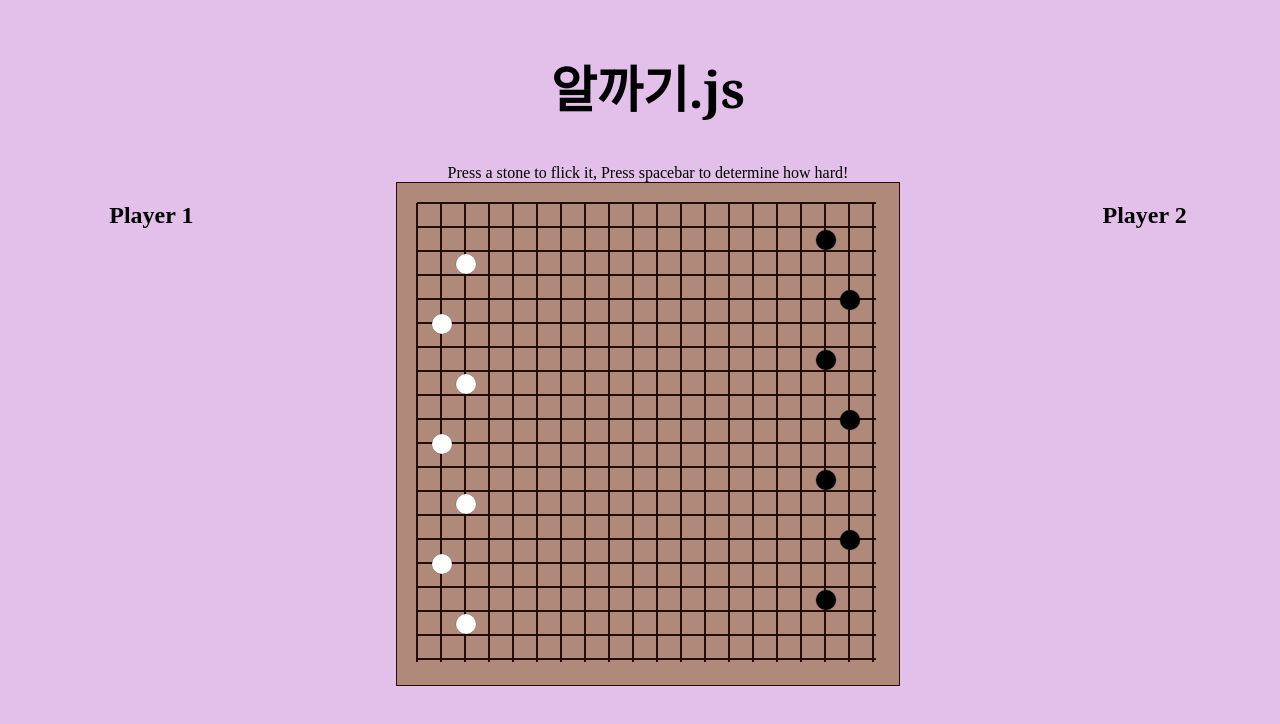
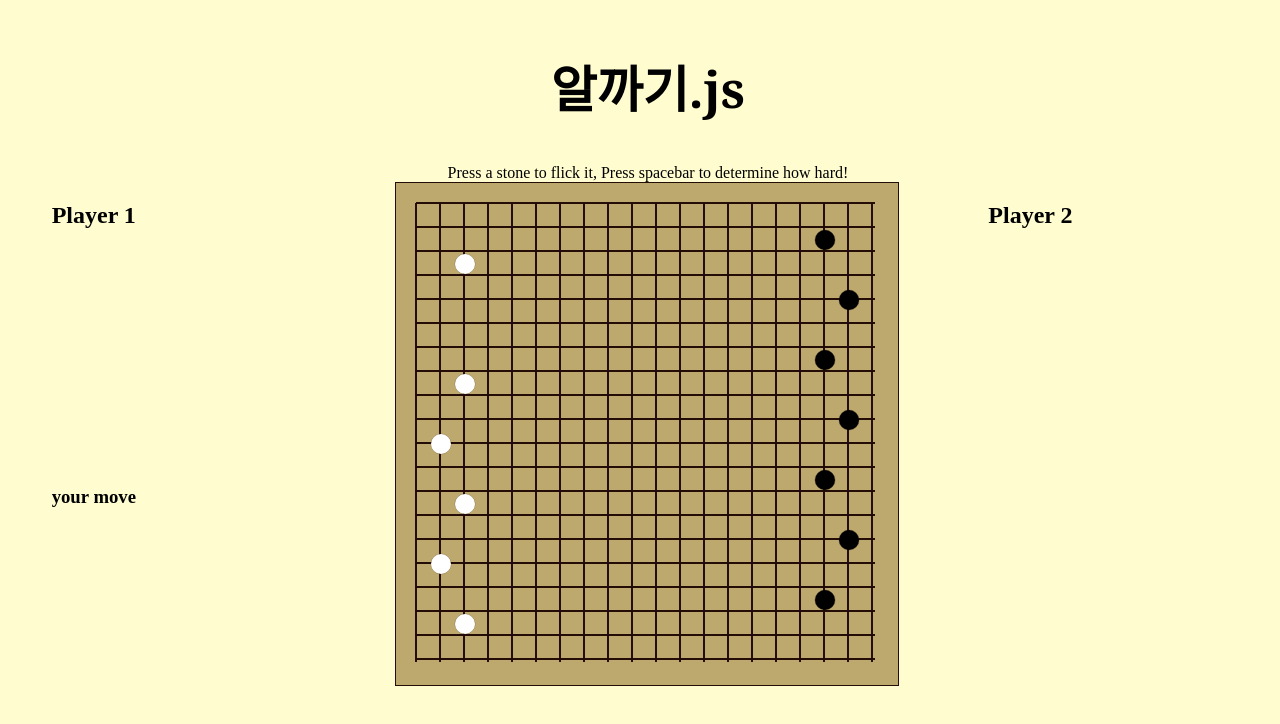
Before and after one commit to jonbae213/alkkagi.js, a website built with webpack: page index.html in a window 1280 px wide. Both pictures are taken after a click on the element 648 px from the left and 434 px from the top of the page. Built offline with nearby package versions, Linux system fonts and the light colour scheme.

Commit message:
Got all the ui done, need to implement request frames

```diff
--- a/index.html
+++ b/index.html
@@ -16,13 +16,17 @@
   <section class="middle">
     <div class="player-one">
       <h2>Player 1</h2>
+      <h3 id="white"></h3>
     </div>
-    <section className="game-section">
+    <section class="game-section">
       <canvas id="board"></canvas>
-      <div class="power-bar"></div>
+      <div class="power-bar-container">
+        <div class="power-bar"></div>
+      </div>
     </section>
     <div class="player-two">
       <h2>Player 2</h2>
+      <h3 id="black"></h3>
     </div>
   </section>
   <section class="bottom">
--- a/src/index.js
+++ b/src/index.js
@@ -11,5 +11,7 @@
   // const game = new Game();
   // new Alkkagi(game, ctx).start();
   const gameview = new View(new Game(new Board()), ctx);
-  gameview.draw();
+  gameview.game.draw(ctx);
+  gameview.game.board.whiteStones[0].move(0, 14)
+  gameview.game.draw(ctx);
 });
--- a/src/scripts/game.js
+++ b/src/scripts/game.js
@@ -1,20 +1,64 @@
-import Keyboard from './game_inputs/keyboard';
-import Mouse from './game_inputs/mouse';
+// import Player from './game_objects/player';
+import Input from './game_inputs/input';
 
 export default class Game {
   constructor(board) {
     this.board = board;
-    this.keyboard = new Keyboard();
-    this.mouse = new Mouse();
-
+    this.input = new Input();
+    this.currentPlayer = 'white';
     this.setupInputs();
   }
 
   setupInputs() {
-    document.addEventListener('keydown', e => this.keyboard.handleKeyHeld(e));
-    document.addEventListener('keyup', e => this.keyboard.handleKeyUp(e));
+    document.addEventListener('keydown', e => {
+      if (Number.isInteger(this.input.selectedStone) && this.input.dir) {
+        this.input.handleKeyHeld(e)
+      }
+    });
+    document.addEventListener('keyup', e => {
+      if (this.input.dir) {
+        if (this.currentPlayer === 'white') {
+          this.board.whiteStones[this.input.selectedStone]
+            .move(this.input.dir, this.input.power);
+          this.currentPlayer = 'black';
+        } else {
+          this.board.blackStones[this.input.selectedStone]
+            .move(this.input.dir, this.input.power);
+          this.currentPlayer = 'white';
+        }
+
+        this.input.handleKeyUp(e);
+      }
+    });
     document.getElementById('board').addEventListener('click', e => {
-      this.mouse.handleMouseClick(e, this.board)
+      let currentPlayerStones;
+      if (this.currentPlayer === 'white') {
+        currentPlayerStones = this.board.whiteStones;
+      } else {
+        currentPlayerStones = this.board.blackStones;
+      }
+      if (!Number.isInteger(this.input.selectedStone)) {
+        this.input.handleFirstMouseClick(e, currentPlayerStones);
+      } else {
+        this.input.handleSecondMouseClick(e);
+      }
     });
   }
+
+  draw(ctx) {
+    ctx.clearRect(0, 0, 504, 504);
+    this.board.draw(ctx);
+    this.board.whiteStones.concat(this.board.blackStones).forEach(stone => {
+      stone.draw(ctx);
+    });
+  }
+
+  // start(timestamp) {
+  //   let deltaTime = timestamp - lastTime;
+  //   lastTime = timestamp;
+
+  //   this.board.draw(deltaTime);
+
+  //   requestAnimationFrame(start)
+  // }
 }
--- /dev/null
+++ b/src/scripts/game_inputs/input.js
@@ -0,0 +1,64 @@
+export default class Input {
+  constructor() {
+    this.power = 0;
+    this.selectedStone = false;
+    this.dir = null;
+    this.stonePos = [];
+    this.player = 'white'
+    this.notify('your move');
+  }
+
+  handleKeyHeld(e) {
+    if (e.keyCode !== 32) {
+      return;
+    } else if (this.power === 14) {
+      return;
+    }
+    this.power++;
+    const power_bar = (this.power * 36);
+    document.getElementsByClassName('power-bar')[0].style.width = `${power_bar}px`;
+  }
+
+  handleKeyUp(e) {
+    this.power = 0;
+    this.dir = false;
+    this.stonePos = [];
+    this.selectedStone = false;
+    document.getElementsByClassName('power-bar')[0].style.width = "0";
+    this.notify('')
+    this.player = this.player === 'white' ? 'black' : 'white'
+    this.notify('your move');
+  }
+
+  handleMouseMove(e) {
+    if (!this.selectedStone) {
+      return;
+    }
+
+  }
+
+  handleFirstMouseClick(e, stones) {
+    const hor = e.pageX - e.target.offsetLeft - 7;
+    const vert = e.pageY - e.target.offsetTop - 170;
+    stones.forEach(stone => {
+      if (Math.sqrt(Math.pow((hor - stone.pos[0]), 2) + Math.pow((vert - stone.pos[1]), 2)) < 10) {
+        this.selectedStone = stone.num;
+        this.stonePos = stone.pos;
+        this.notify('flicking...');
+      }
+    });
+  }
+
+  handleSecondMouseClick(e) {
+    this.notify('calculating power...');
+    const hor = e.pageX - e.target.offsetLeft - 7;
+    const vert = e.pageY - e.target.offsetTop - 170;
+    let [x, y] = this.stonePos;
+
+    this.dir = Math.atan2(vert - y, hor - x) * -1;
+  }
+
+  notify(str) {
+    document.getElementById(this.player).innerText = str;
+  }
+}
--- a/src/scripts/game_inputs/keyboard.js
+++ /dev/null
@@ -1,21 +0,0 @@
-export default class Keyboard {
-  constructor() {
-    this.power = 0;
-  }
-
-  handleKeyHeld(e) {
-    if (e.keyCode !== 32) {
-      return;
-    } else if (this.power === 14) {
-      return;
-    }
-    this.power++;
-    const power_bar = (this.power * 36);
-    document.getElementsByClassName('power-bar')[0].style.width = `${power_bar}px`;
-  }
-
-  handleKeyUp(e) {
-    this.power = 0;
-    document.getElementsByClassName('power-bar')[0].style.width = "0";
-  }
-}
--- a/src/scripts/game_inputs/mouse.js
+++ /dev/null
@@ -1,27 +0,0 @@
-export default class Mouse {
-  constructor() {
-    this.selectedStone = false;
-  }
-
-  handleMouseMove(e) {
-    if (!this.selectedStone) {
-      return;
-    }
-
-  }
-
-  handleMouseClick(e, board) {
-    const hor = e.pageX - e.currentTarget.offsetLeft - 7;
-    const vert = e.pageY - e.currentTarget.offsetTop - 170;
-    if (Number.isInteger(this.selectedStone)) {
-      this.selectedStone = false;
-    }
-    board.whiteStones.concat(board.blackStones).forEach(stone => {
-      if (Math.sqrt(Math.pow((hor - stone.pos[0]), 2) + Math.pow((vert - stone.pos[1]), 2)) < 10) {
-        this.selectedStone = stone.num;
-        console.log(`clicked ${this.selectedStone}`)
-      }
-    })
-  }
-
-}
--- a/src/scripts/game_objects/board.js
+++ b/src/scripts/game_objects/board.js
@@ -27,13 +27,11 @@
   }
 
   placeBlackStones() {
-    let i = 7;
-    let j = 0
+    let i = 0
     while (this.blackStones.length < 7) {
-      let [x, y] = initialWhitePositions[j];
+      let [x, y] = initialWhitePositions[i];
       this.blackStones.push(new Stone("black", [500 - x, 500 - y], i));
       i++;
-      j++;
     }
   }
 
--- a/src/scripts/game_objects/stone.js
+++ b/src/scripts/game_objects/stone.js
@@ -13,9 +13,10 @@
     ctx.fillStyle = this.color;
     ctx.fill();
   }
+  move(dir, speed) {
+    let xVec = speed * Math.cos(dir);
+    let yVec = speed * Math.sin(dir);
 
-  move(dir, speed,) {
-    const [x, y] = dir;
-    this.pos = [this.pos[0] + (x * speed), this.pos[1] + (y * speed)]
+    this.pos = [this.pos[0] * xVec, this.pos[1] * yVec];
   }
 }
--- a/src/scripts/view.js
+++ b/src/scripts/view.js
@@ -2,14 +2,13 @@
   constructor(game, ctx) {
     this.game = game;
     this.ctx = ctx;
-
   }
 
-  draw() {
-    this.ctx.clearRect(0, 0, 504, 504);
-    this.game.board.draw(this.ctx);
-    this.game.board.whiteStones.concat(this.game.board.blackStones).forEach(stone => {
-      stone.draw(this.ctx);
-    });
-  }
+  // animate(timestamp) {
+  //   const deltaTime = timestamp - this.lastTime;
+  //   this.game.draw(this.ctx);
+  //   this.lastTime = timestamp;
+
+  //   requestAnimationFrame(this.animate.bind(this));
+  // }
 }
--- a/src/styles/index.scss
+++ b/src/styles/index.scss
@@ -4,7 +4,7 @@
   flex-wrap: wrap;
   justify-content: center;
   align-items: center;
-  background-color: rgba(143, 12, 176, 0.26);
+  background-color: #fffdd0;
   width: 100%;
   height: 100%;
 }
@@ -33,14 +33,21 @@
 }
 
 .game-section {
-  position: relative;
+  position: static;
   display: flex;
   justify-content: left;
+  flex-wrap: wrap;
+  width: 506px;
+}
+
+.power-bar-container {
+  width: 100%;
 }
 
 .power-bar {
+  margin-top: 20px;
   width: 0;
-  height: 50px;
+  height: 40px;
   background-color: rgb(48, 247, 48);
   border-radius: 15px;
 }
@@ -49,3 +56,47 @@
   font-size: 50px;
   font-family: Cambria, Cochin, Georgia, Times, 'Times New Roman', serif;
 }
+
+.player-one {
+  display: flex;
+  flex-wrap: wrap;
+  width: 20%;
+
+  h2 {
+    width: 100%;
+  }
+
+  #white {
+    width: 100px;
+    animation-duration: 3s;
+    animation-name: slidein;
+  }
+}
+
+.player-two {
+  display: flex;
+  flex-wrap: wrap;
+  width: 20%;
+
+  h2 {
+    width: 100%;
+  }
+
+  #black {
+    width: 100px;
+    animation-duration: 3s;
+    animation-name: slidein;
+  }
+}
+
+@keyframes slidein {
+  from {
+    margin-left: 100%;
+    width: 300%;
+  }
+
+  to {
+    margin-left: 0%;
+    width: 100%;
+  }
+}
```
